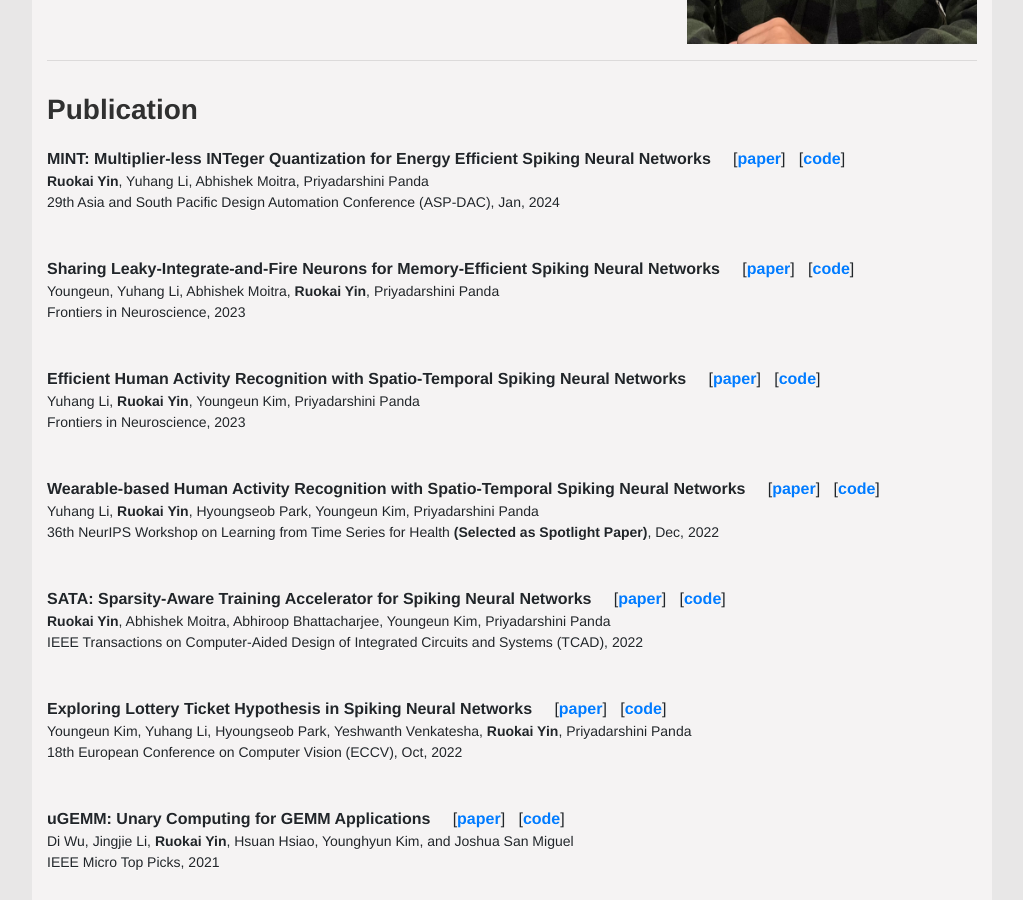
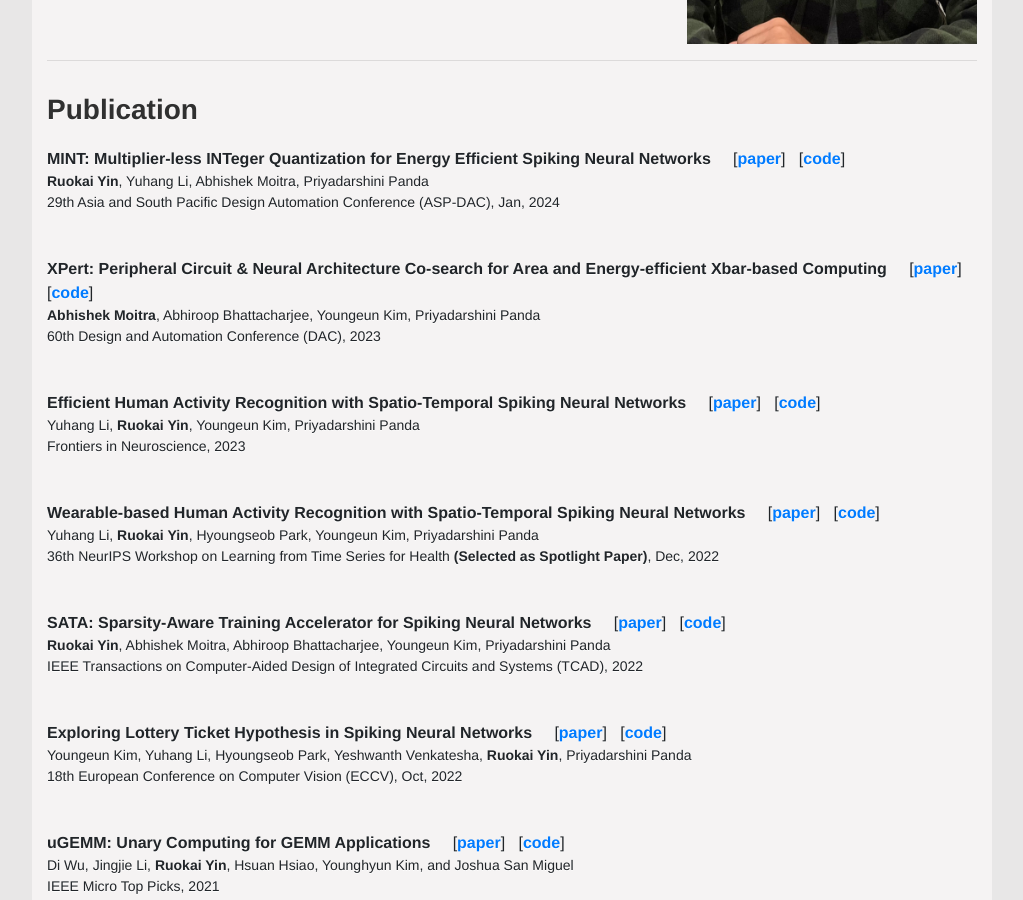
Before and after one commit to MoitraAbhi/moitraabhi.github.io, a Jekyll site: the page built from index.html, in a window 1280 px wide and 900 px high, scrolled down 668 px. Shown: the whole window, without its empty margins (128-1151 px from the left). Built offline with Jekyll 4.4.1, drawn with Linux system fonts in a browser that asks for light colours.

Commit message:
added Xpert

```diff
--- a/_data/publications.yml
+++ b/_data/publications.yml
@@ -10,17 +10,19 @@
   file: MINT_2024_ASPDAC.pdf
   code: https://github.com/Intelligent-Computing-Lab-Yale/
 
-- title: "Sharing Leaky-Integrate-and-Fire Neurons for Memory-Efficient Spiking Neural Networks"
+
+
+- title: "XPert: Peripheral Circuit & Neural Architecture Co-search for Area and Energy-efficient Xbar-based Computing"
   author: >
-    Youngeun, Yuhang Li, Abhishek Moitra, <b>Ruokai Yin</b>, Priyadarshini Panda
-  booktitle: Frontiers in Neuroscience
+    <b>Abhishek Moitra</b>, Abhiroop Bhattacharjee, Youngeun Kim, Priyadarshini Panda
+  booktitle: 60th Design and Automation Conference (DAC)
   year: 2023
   month:
   address:
   publisher: IEEE
   conference: N
-  file: shared-lif.pdf
-  code: https://github.com/Intelligent-Computing-Lab-Yale/EfficientLIF-Net
+  file: https://arxiv.org/abs/2303.17646
+  code: https://github.com/Intelligent-Computing-Lab-Yale/XPert/
 
 - title: "Efficient Human Activity Recognition with Spatio-Temporal Spiking Neural Networks"
   author: >
```
Also changed, not shown: 9 other files.
